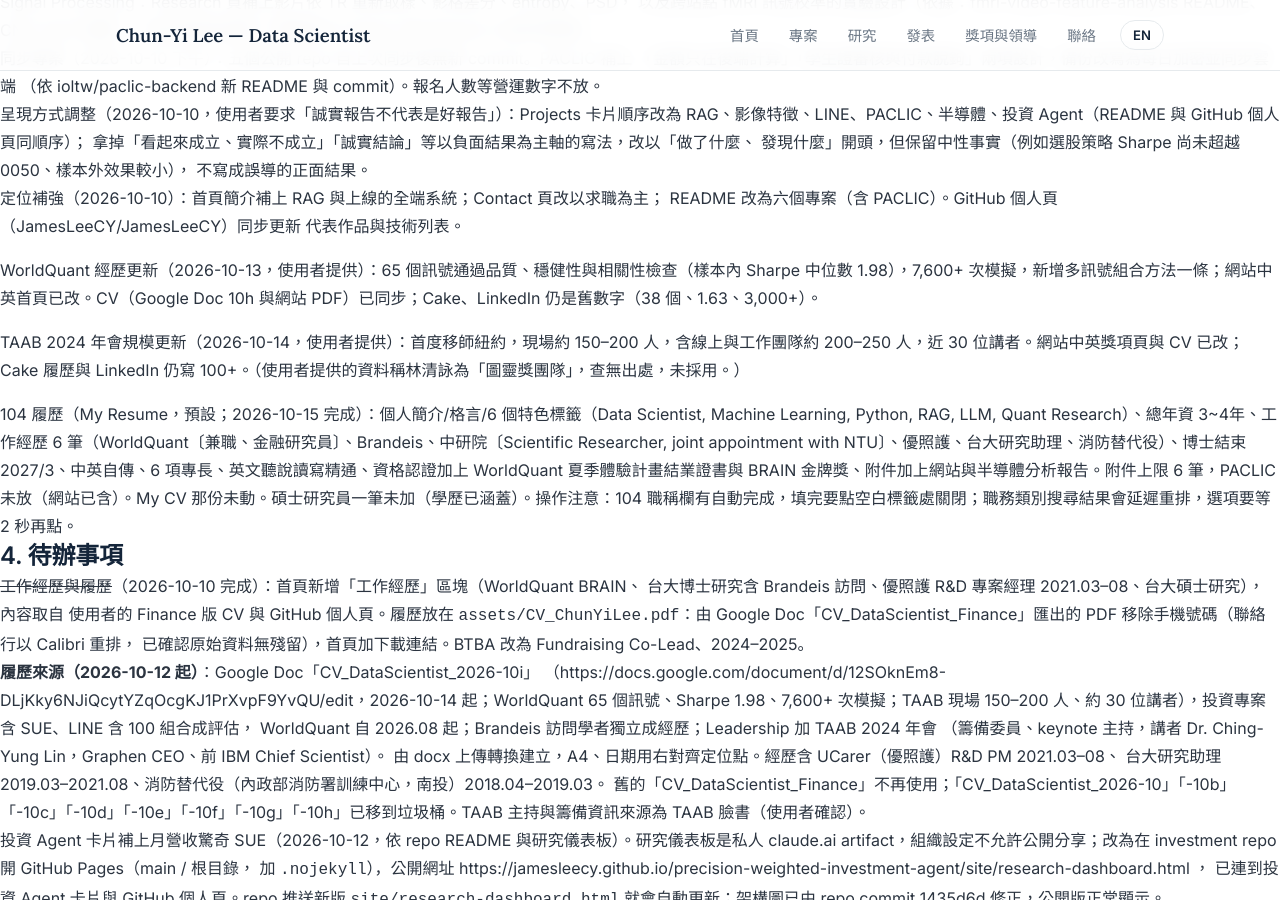
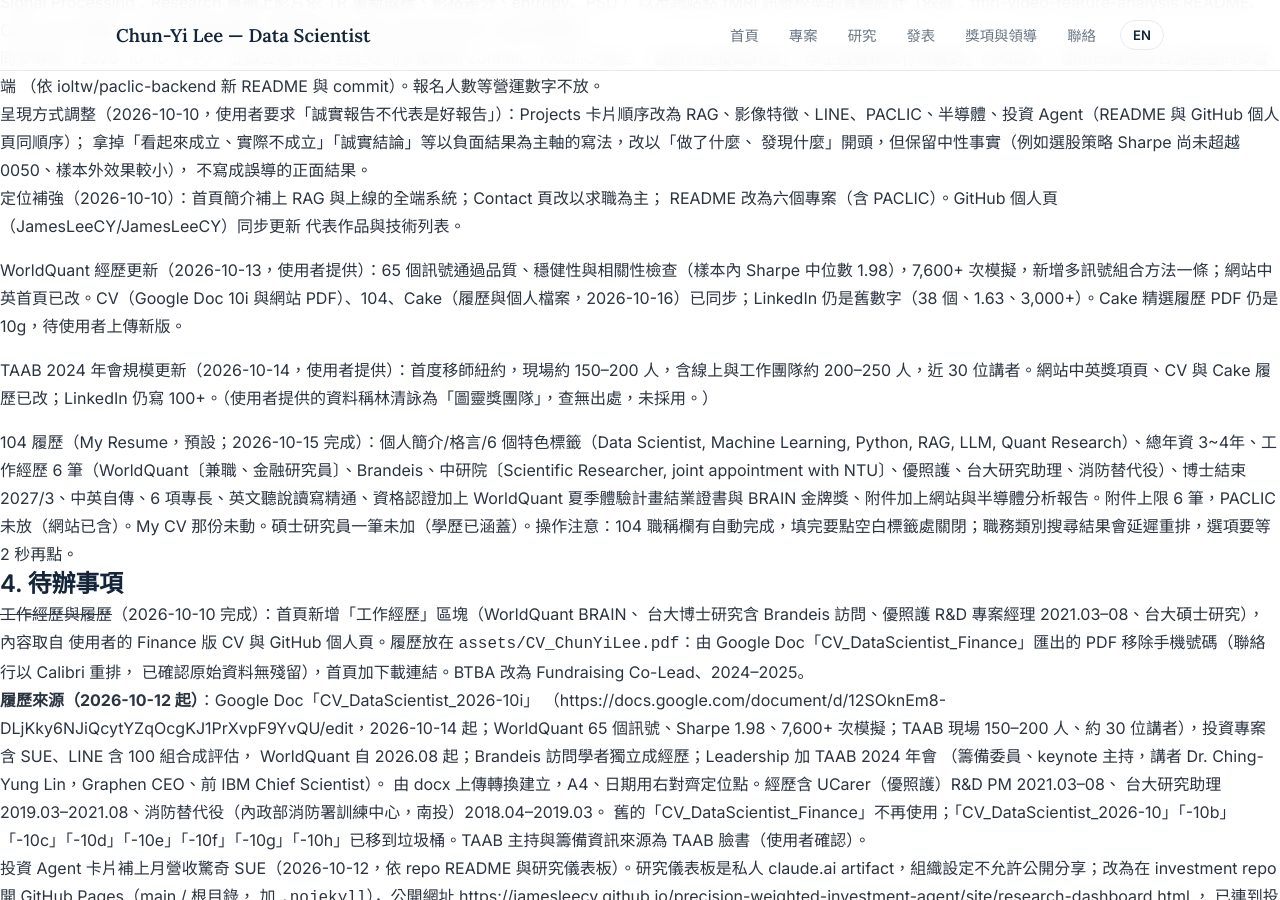
Before and after one commit to JamesLeeCY/JamesLeeCY.github.io, a Jekyll site: the page built from HANDOFF.md, in a window 1280 px wide and 900 px high, scrolled down 1660 px. Built offline with Jekyll 4.4.1, drawn with Linux system fonts in a browser that asks for light colours; our own code applies the rules of GitHub Pages for plain Markdown files.

Commit message:
HANDOFF: Cake resume and profile synced with latest WorldQuant/TAAB details
Co-Authored-By: Claude Opus 5.5 <noreply@anthropic.com>

```diff
--- a/HANDOFF.md
+++ b/HANDOFF.md
@@ -98,9 +98,9 @@ en/index.html … en/contact.md  英文版六頁
   README 改為六個專案（含 PACLIC）。GitHub 個人頁（JamesLeeCY/JamesLeeCY）同步更新
   代表作品與技術列表。
 
-- WorldQuant 經歷更新（2026-10-13，使用者提供）：65 個訊號通過品質、穩健性與相關性檢查（樣本內 Sharpe 中位數 1.98），7,600+ 次模擬，新增多訊號組合方法一條；網站中英首頁已改。CV（Google Doc 10h 與網站 PDF）已同步；Cake、LinkedIn 仍是舊數字（38 個、1.63、3,000+）。
+- WorldQuant 經歷更新（2026-10-13，使用者提供）：65 個訊號通過品質、穩健性與相關性檢查（樣本內 Sharpe 中位數 1.98），7,600+ 次模擬，新增多訊號組合方法一條；網站中英首頁已改。CV（Google Doc 10i 與網站 PDF）、104、Cake（履歷與個人檔案，2026-10-16）已同步；LinkedIn 仍是舊數字（38 個、1.63、3,000+）。Cake 精選履歷 PDF 仍是 10g，待使用者上傳新版。
 
-- TAAB 2024 年會規模更新（2026-10-14，使用者提供）：首度移師紐約，現場約 150–200 人，含線上與工作團隊約 200–250 人，近 30 位講者。網站中英獎項頁與 CV 已改；Cake 履歷與 LinkedIn 仍寫 100+。（使用者提供的資料稱林清詠為「圖靈獎團隊」，查無出處，未採用。）
+- TAAB 2024 年會規模更新（2026-10-14，使用者提供）：首度移師紐約，現場約 150–200 人，含線上與工作團隊約 200–250 人，近 30 位講者。網站中英獎項頁、CV 與 Cake 履歷已改；LinkedIn 仍寫 100+。（使用者提供的資料稱林清詠為「圖靈獎團隊」，查無出處，未採用。）
 
 - 104 履歷（My Resume，預設；2026-10-15 完成）：個人簡介/格言/6 個特色標籤（Data Scientist, Machine Learning, Python, RAG, LLM, Quant Research）、總年資 3~4年、工作經歷 6 筆（WorldQuant〔兼職、金融研究員〕、Brandeis、中研院〔Scientific Researcher, joint appointment with NTU〕、優照護、台大研究助理、消防替代役）、博士結束 2027/3、中英自傳、6 項專長、英文聽說讀寫精通、資格認證加上 WorldQuant 夏季體驗計畫結業證書與 BRAIN 金牌獎、附件加上網站與半導體分析報告。附件上限 6 筆，PACLIC 未放（網站已含）。My CV 那份未動。碩士研究員一筆未加（學歷已涵蓋）。操作注意：104 職稱欄有自動完成，填完要點空白標籤處關閉；職務類別搜尋結果會延遲重排，選項要等 2 秒再點。
 
```
